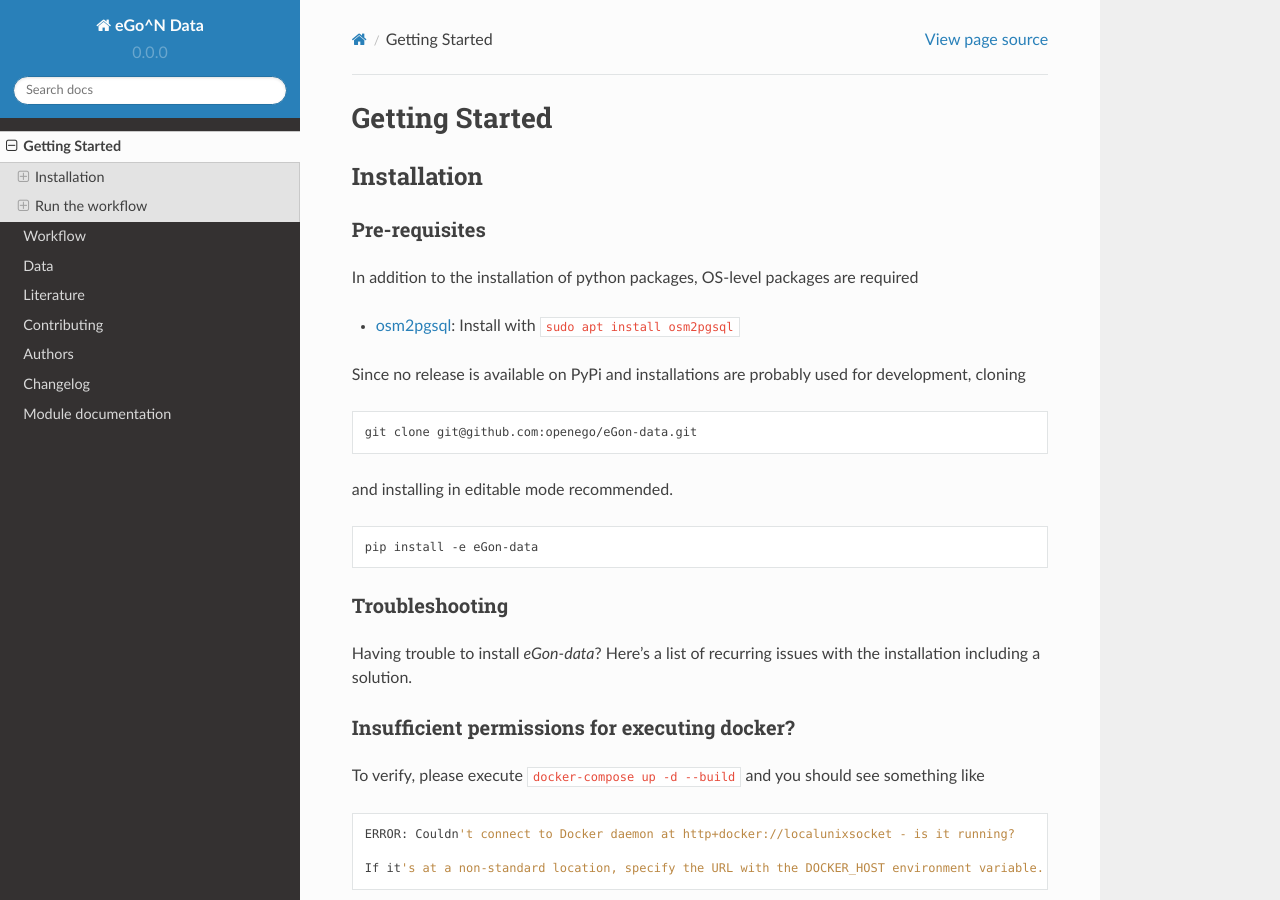
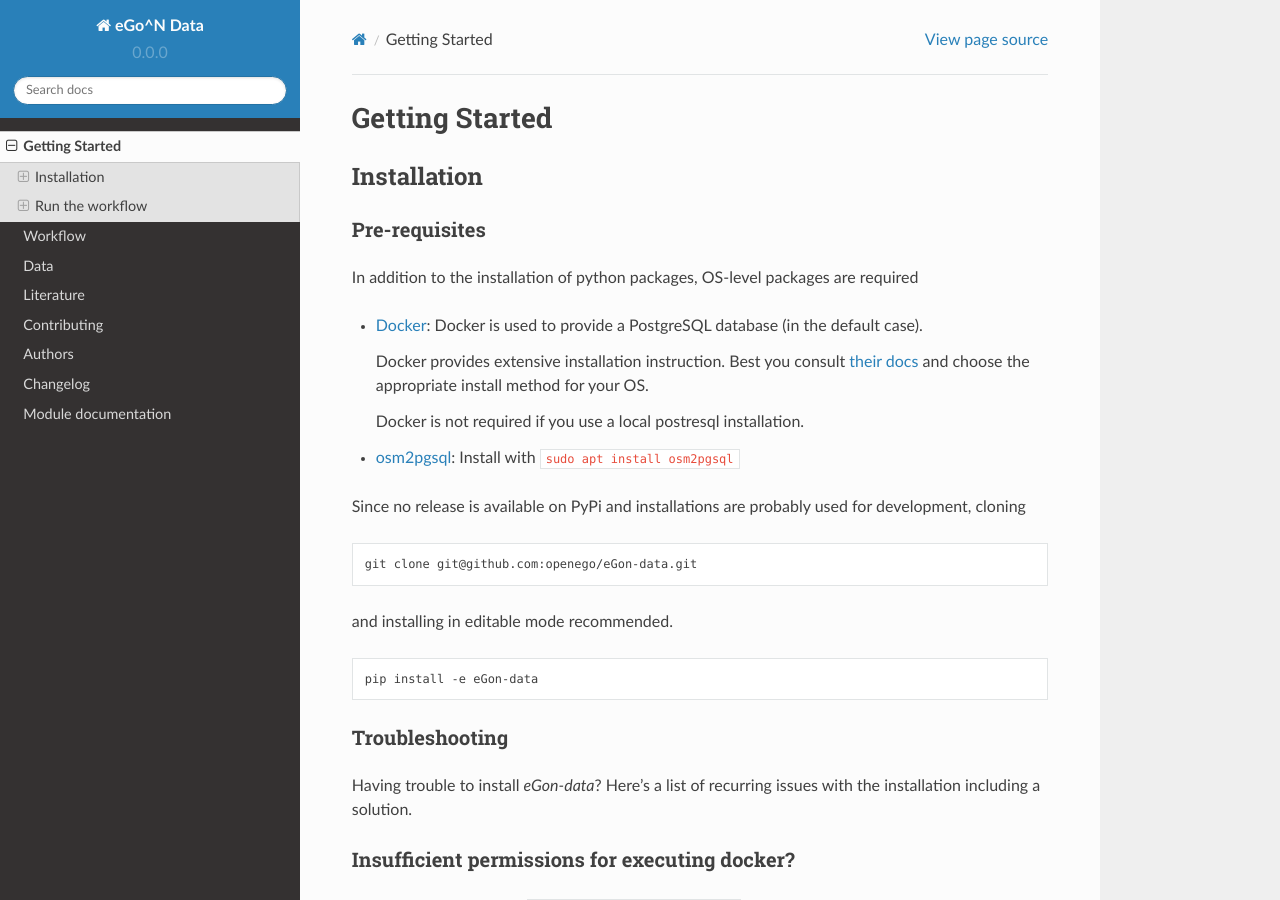
Before and after one commit to openego/eGon-data, a Sphinx documentation site: the page built from docs/getting_started.rst, in a window 1280 px wide and 900 px high. Built offline with Sphinx 7.4.7 and the Read the Docs theme 2.0.0, drawn with Linux system fonts in a browser that asks for light colours.

Commit message:
Add (link to) install instructions for docker

```diff
--- a/docs/getting_started.rst
+++ b/docs/getting_started.rst
@@ -11,6 +11,14 @@ Pre-requisites
 In addition to the installation of python packages, OS-level packages are
 required
 
+* `Docker <https://docs.docker.com/get-started/>`_: Docker is used to provide
+  a PostgreSQL database (in the default case).
+
+  Docker provides extensive installation instruction. Best you consult `their
+  docs <https://docs.docker.com/get-docker/>`_ and choose the appropriate
+  install method for your OS.
+
+  Docker is not required if you use a local postresql installation.
 * `osm2pgsql <https://osm2pgsql.org/>`_: Install with :code:`sudo apt install
   osm2pgsql`
 
```
